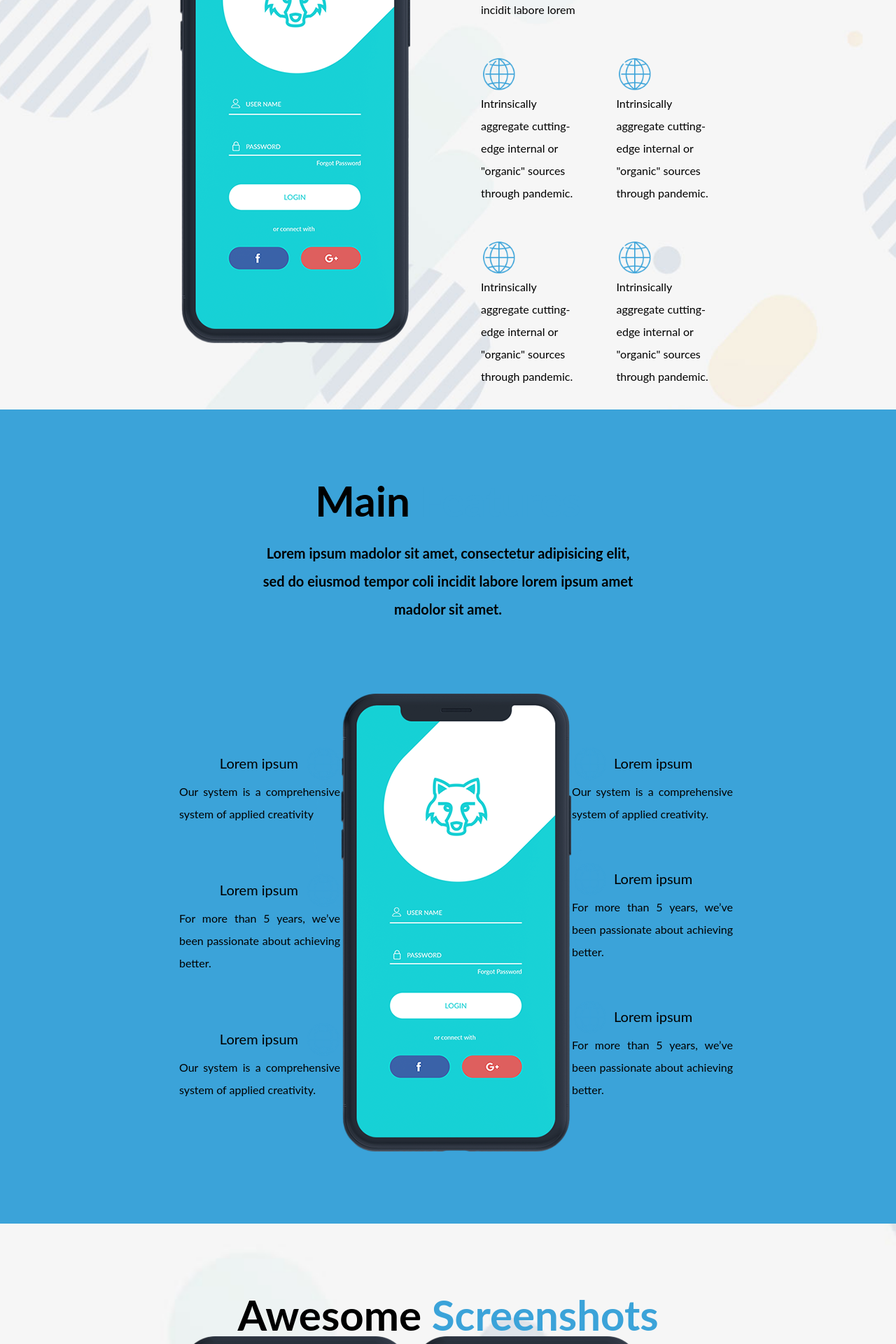
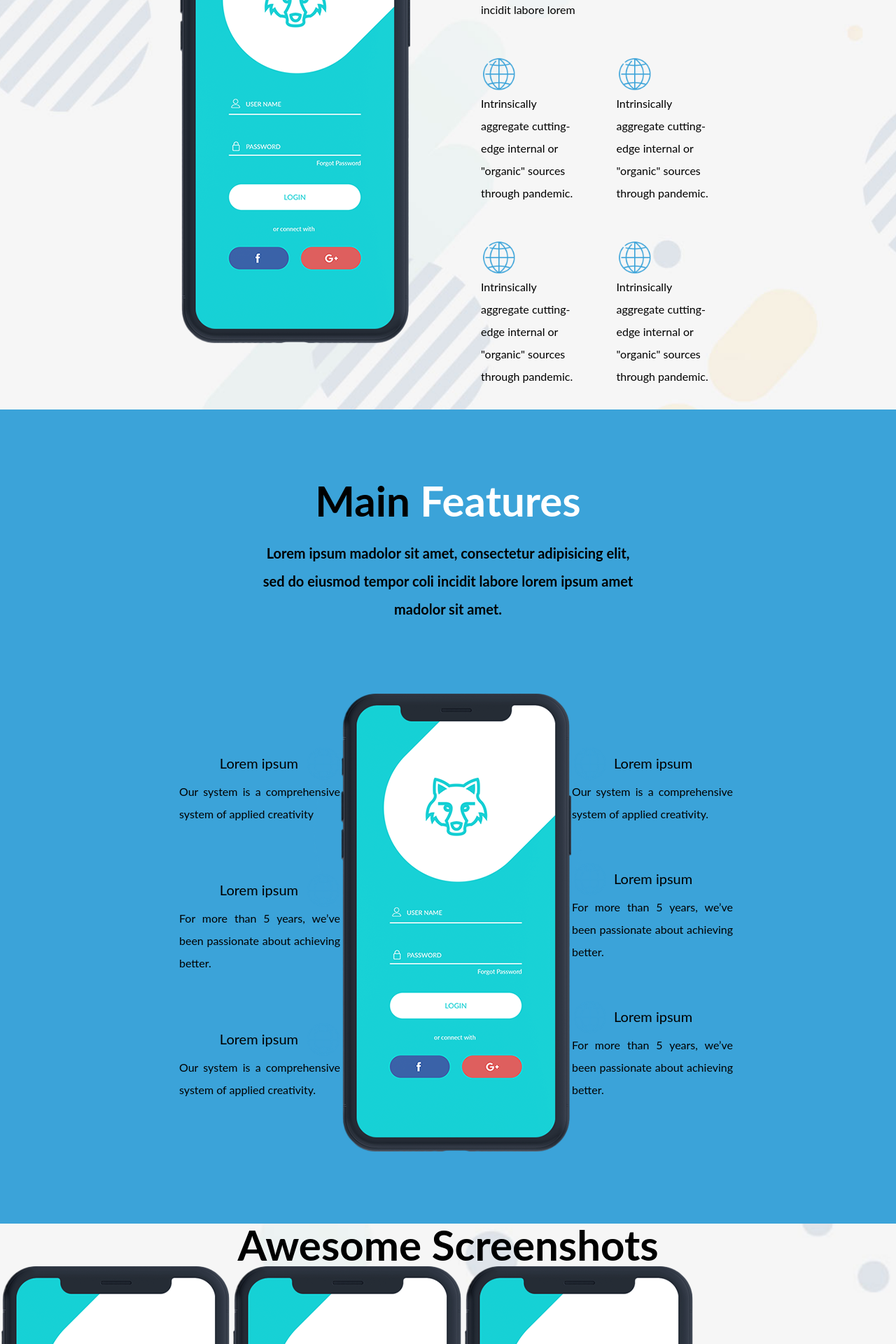
Before and after one commit to Raynnon/webagency-landing, a React (Create React App) app: page / in a window 1280 px wide. Shown: the part 1716-3636 px from the top of the page at 70% size. Built offline with nearby package versions, Linux system fonts and the light colour scheme.

Commit message:
continued the section layout

```diff
--- a/src/styles/index.scss
+++ b/src/styles/index.scss
@@ -21,14 +21,11 @@ p {
 	line-height: 2;
 }
 
-/* h2 {
+h2 {
 	text-align: center;
 	font-size: 60px;
 	font-weight: bold;
-	span {
-		color: $primary;
-	}
-} */
+}
 
 .subtitle {
 	font-size: 20px;
--- a/src/styles/layout/_layout.scss
+++ b/src/styles/layout/_layout.scss
@@ -24,27 +24,22 @@
 }
 
 // Section
-.general-section {
+@mixin button($background: $light, $spanColor: $primary) {
 	z-index: 0;
 	position: relative;
 	padding: $space-big $space-edge;
 	h2 {
-		text-align: center;
-		font-size: 60px;
-		font-weight: bold;
 		span {
-			color: $primary;
-		}
-	}
-	.general-section--light {
-		background-color: $light;
-	}
-	.general-section--primary {
-		background-color: $primary;
-		h2 {
-			span {
-				color: $light;
-			}
+			color: $spanColor;
 		}
 	}
 }
+
+
+.general-section--light {
+	@include button;
+}
+
+.general-section--primary {
+	@include button($background: $primary, $spanColor: $light);
+}
```
